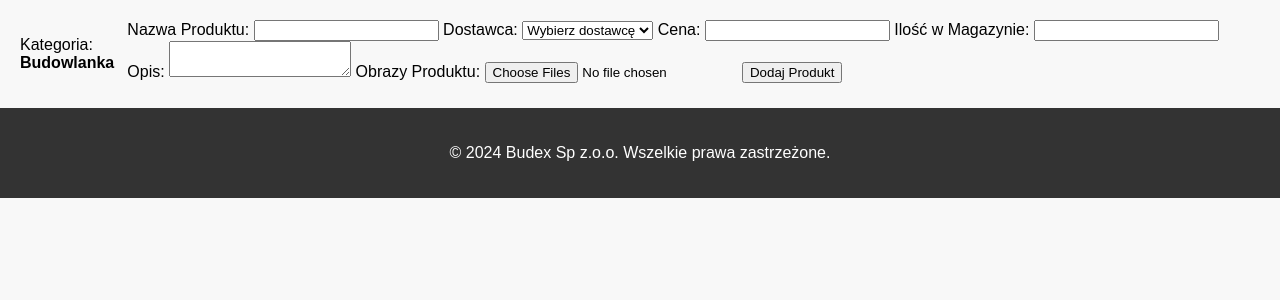
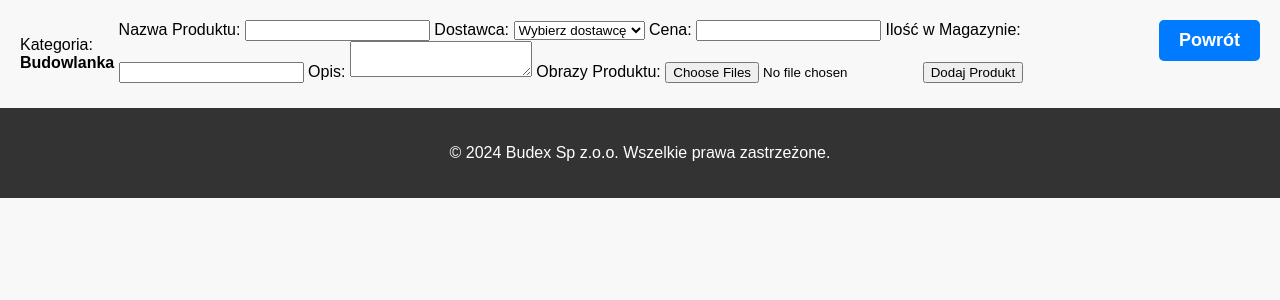
Before and after one commit to Szymon-Stefanski/Building_Rental_Store_Website, a PHP site: page /Warehouse/addProduct.php?id=1 in a window 1280 px wide. Shown: the part 100-400 px from the top of the page. Run offline with PHP 8.4, Linux system fonts and the light colour scheme; data comes from the database, SQL or seed files in the repository.

Commit message:
Update addProduct.php

```diff
--- a/projekt_byt/Warehouse/addProduct.php
+++ b/projekt_byt/Warehouse/addProduct.php
@@ -157,8 +157,16 @@ if ($_SERVER['REQUEST_METHOD'] === 'POST') {
         <label for="product_images">Obrazy Produktu:</label>
         <input type="file" id="product_images" name="product_images[]" multiple>
 
+
+
         <button type="submit">Dodaj Produkt</button>
     </form>
+
+
+
+    <div class="back-button-container">
+        <a href="stockManagement.php" class="back-button">Powrót</a>
+    </div>
 
 </main>
 
```
